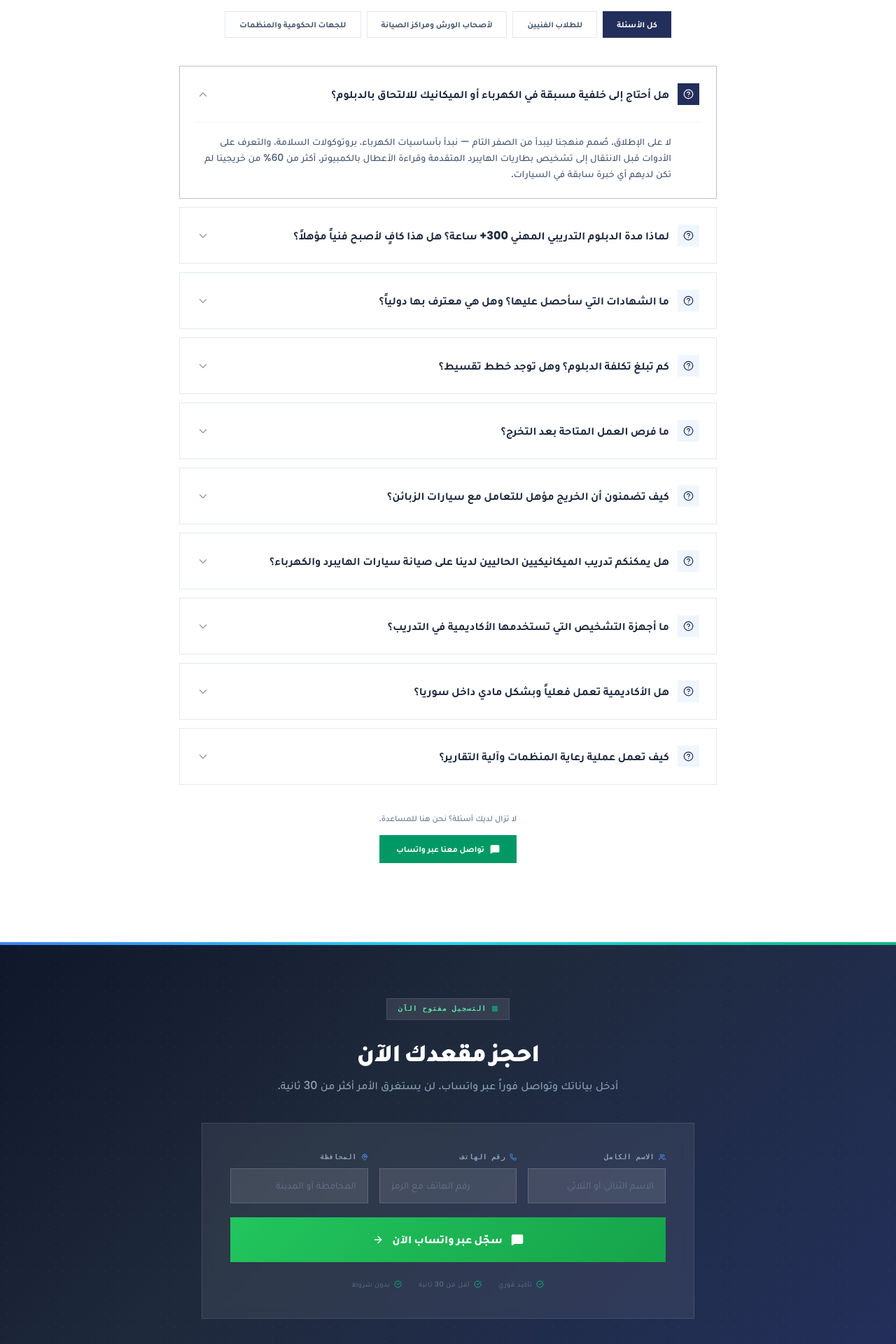
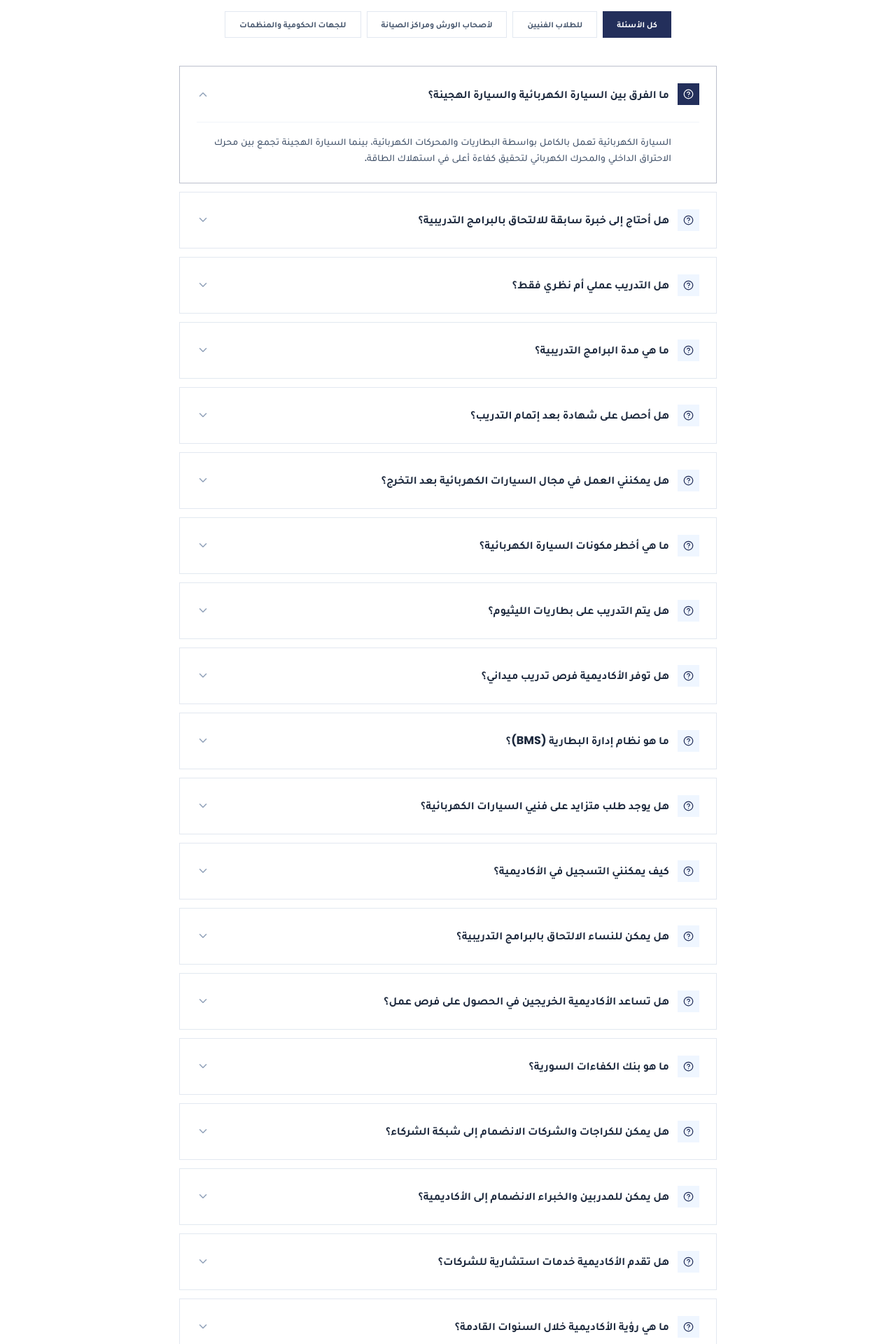
Before and after one commit to AlioM46/hypro-acadmey, a React (Vite) app: page / in a window 1280 px wide. Shown: the part 5980-7900 px from the top of the page at 70% size. Built offline with nearby package versions, Linux system fonts and the light colour scheme.

Commit message:
update academyContent.ts with 20 new translated FAQs

```diff
--- a/src/data/academyContent.ts
+++ b/src/data/academyContent.ts
@@ -298,82 +298,162 @@ export const academyContent: AcademyContent = {
     {
       id: "faq-1",
       category: "student",
-      questionEn: "Do I need any prior experience in electrical engineering or mechanics?",
-      questionAr: "هل أحتاج إلى خلفية مسبقة في الكهرباء أو الميكانيك للالتحاق بالدبلوم؟",
-      answerEn: "Absolutely not. Our curriculum is designed from ground zero — we start with electrical fundamentals, basic safety protocols, and tool familiarization before progressing to advanced hybrid battery diagnostics and computer-based fault reading. Over 60% of our graduates had zero prior automotive experience.",
-      answerAr: "لا على الإطلاق. صُمم منهجنا ليبدأ من الصفر التام — نبدأ بأساسيات الكهرباء، بروتوكولات السلامة، والتعرف على الأدوات قبل الانتقال إلى تشخيص بطاريات الهايبرد المتقدمة وقراءة الأعطال بالكمبيوتر. أكثر من 60% من خريجينا لم تكن لديهم أي خبرة سابقة في السيارات."
+      questionEn: "What is the difference between an electric vehicle (EV) and a hybrid vehicle?",
+      questionAr: "ما الفرق بين السيارة الكهربائية والسيارة الهجينة؟",
+      answerEn: "An electric vehicle operates entirely on batteries and electric motors, whereas a hybrid vehicle combines an internal combustion engine with an electric motor to achieve higher fuel efficiency.",
+      answerAr: "السيارة الكهربائية تعمل بالكامل بواسطة البطاريات والمحركات الكهربائية، بينما السيارة الهجينة تجمع بين محرك الاحتراق الداخلي والمحرك الكهربائي لتحقيق كفاءة أعلى في استهلاك الطاقة."
     },
     {
       id: "faq-2",
       category: "student",
-      questionEn: "Why is the program 300+ hours? Is that enough to become a technician?",
-      questionAr: "لماذا مدة الدبلوم التدريبي المهني 300+ ساعة؟ هل هذا كافٍ لأصبح فنياً مؤهلاً؟",
-      answerEn: "We eliminated all theoretical filler. Because 80% of your daily schedule is hands-on lab work on real vehicles, you absorb what would take 2 years in a traditional classroom. Within the 300+ hours of training, you're diagnosing real customer cars under expert supervision — not studying from textbooks.",
-      answerAr: "قمنا بحذف كل الحشو النظري غير المفيد. بما أن 80% من جدولك اليومي هو عمل تطبيقي مباشر على سيارات حقيقية، فإنك تكتسب ما يعادل سنتين من التعليم التقليدي. خلال 300+ ساعة تدريبية، ستقوم بتشخيص سيارات زبائن فعلية تحت إشراف خبراء — وليس الدراسة من الكتب."
+      questionEn: "Do I need prior experience to enroll in the training programs?",
+      questionAr: "هل أحتاج إلى خبرة سابقة للالتحاق بالبرامج التدريبية؟",
+      answerEn: "No, programs are available for both beginners and professionals, and the appropriate level is determined for each trainee during registration.",
+      answerAr: "لا، تتوفر برامج للمبتدئين والمحترفين، ويتم تحديد المستوى المناسب لكل متدرب عند التسجيل."
     },
     {
       id: "faq-3",
       category: "student",
-      questionEn: "What certificates will I receive? Are they recognized internationally?",
-      questionAr: "ما الشهادات التي سأحصل عليها؟ وهل هي معترف بها دولياً؟",
-      answerEn: "You receive a Professional Automotive Technician Diploma from Hypro Academy, accredited internationally and by vocational bodies. Each certificate includes a unique digital verification code that allows employers and international dealers to instantly verify your credentials online.",
-      answerAr: "ستحصل على دبلوم تدريبي مهني فني صيانة سيارات احترافي من أكاديمية هايبـرو، معتمد دولياً ومحلياً من الجهات المهنية الرسمية. تتضمن كل شهادة رمز تحقق رقمي فريد يتيح لأصحاب العمل والوكلاء الإقليميين التحقق الفوري من مؤهلاتك عبر الإنترنت."
+      questionEn: "Is the training practical or theoretical only?",
+      questionAr: "هل التدريب عملي أم نظري فقط؟",
+      answerEn: "The academy's programs rely on hands-on practical training alongside theoretical concepts to ensure the acquisition of skills required for the job market.",
+      answerAr: "تعتمد برامج الأكاديمية على التدريب العملي والتطبيقي إلى جانب الجانب النظري لضمان اكتساب المهارات المطلوبة لسوق العمل."
     },
     {
       id: "faq-4",
       category: "student",
-      questionEn: "How much does the diploma cost? Are payment plans available?",
-      questionAr: "كم تبلغ تكلفة الدبلوم؟ وهل توجد خطط تقسيط؟",
-      answerEn: "We offer competitive tuition rates that reflect the intensive, hands-on nature of our training. Flexible monthly installment plans are available throughout the 300+ hour training program. Contact our admissions office via WhatsApp for the latest pricing and available discounts for early registration.",
-      answerAr: "نقدم رسوماً دراسية تنافسية تعكس الطبيعة المكثفة والعملية لتدريبنا. تتوفر خطط تقسيط شهرية مرنة طوال فترة البرنامج. تواصل مع مكتب القبول عبر واتساب للاطلاع على أحدث الأسعار والخصومات المتاحة للتسجيل المبكر."
+      questionEn: "What is the duration of the training programs?",
+      questionAr: "ما هي مدة البرامج التدريبية؟",
+      answerEn: "The duration varies depending on the program, ranging from short courses to vocational programs and specialized diplomas.",
+      answerAr: "تختلف المدة حسب البرنامج، وتتراوح بين الدورات القصيرة والبرامج المهنية والدبلومات المتخصصة."
     },
     {
       id: "faq-5",
       category: "student",
-      questionEn: "What career opportunities are available after graduation?",
-      questionAr: "ما فرص العمل المتاحة بعد التخرج؟",
-      answerEn: "Our graduates work as EV/Hybrid diagnostic technicians, battery repair specialists, workshop supervisors, and dealer service consultants. With 92% job placement rate, we connect you directly with partner workshops, car dealerships, and international NGO-funded projects across the region.",
-      answerAr: "يعمل خريجونا كفنيي تشخيص سيارات كهربائية وهايبرد، وأخصائيي إصلاح بطاريات، ومشرفي ورش، ومستشاري خدمة لدى الوكلاء. مع نسبة توظيف 92%، نربطك مباشرة بالورش الشريكة ووكلاء السيارات والمشاريع الممولة من المنظمات الدولية."
+      questionEn: "Do I receive a certificate after completing the training?",
+      questionAr: "هل أحصل على شهادة بعد إتمام التدريب؟",
+      answerEn: "Yes, trainees receive a program completion certificate in accordance with the systems and standards approved by the academy.",
+      answerAr: "نعم، يحصل المتدرب على شهادة إتمام البرنامج وفق الأنظمة والمعايير المعتمدة لدى الأكاديمية."
     },
     {
       id: "faq-6",
-      category: "workshop",
-      questionEn: "How do you ensure graduates are qualified to work on client vehicles?",
-      questionAr: "كيف تضمنون أن الخريج مؤهل للتعامل مع سيارات الزبائن؟",
-      answerEn: "During the final phase of training, students work exclusively on real customer cars under direct supervision of senior engineers. Every candidate must also pass a rigorous high-voltage safety certification exam — including double-insulated circuit handling and emergency shutdown protocols — before graduation.",
-      answerAr: "في المرحلة الأخيرة من التدريب، يعمل الطلاب حصرياً على سيارات زبائن حقيقية تحت إشراف مباشر من كبار المهندسين. يجب على كل مرشح أيضاً اجتياز اختبار شهادة سلامة الفولت العالي الصارم — بما في ذلك التعامل مع الدوائر المعزولة وبروتوكولات الإغلاق الطارئ — قبل التخرج."
+      category: "student",
+      questionEn: "Can I work in the electric vehicle field after graduation?",
+      questionAr: "هل يمكنني العمل في مجال السيارات الكهربائية بعد التخرج؟",
+      answerEn: "Yes, the programs are designed to equip trainees with the skills required to work in service centers and companies associated with electric and hybrid vehicles.",
+      answerAr: "نعم، تم تصميم البرامج لتزويد المتدربين بالمهارات المطلوبة للعمل في مراكز الصيانة والشركات المرتبطة بالمركبات الكهربائية والهجينة."
     },
     {
       id: "faq-7",
-      category: "workshop",
-      questionEn: "Can you train our existing mechanics to handle hybrid/EV vehicles?",
-      questionAr: "هل يمكنكم تدريب الميكانيكيين الحاليين لدينا على صيانة سيارات الهايبرد والكهرباء؟",
-      answerEn: "Yes. We offer customized upskilling programs for existing workshop teams. Your mechanics can attend accelerated modules focused specifically on high-voltage safety, battery diagnostics, and electronic calibration — without disrupting your workshop operations.",
-      answerAr: "نعم. نقدم برامج تطوير مخصصة لفرق الورش الحالية. يمكن لميكانيكييك حضور وحدات مكثفة تركز تحديداً على سلامة الفولت العالي، وتشخيص البطاريات، والمعايرة الإلكترونية — دون تعطيل عمليات ورشتك."
+      category: "student",
+      questionEn: "What are the most hazardous components of an electric vehicle?",
+      questionAr: "ما هي أخطر مكونات السيارة الكهربائية؟",
+      answerEn: "High-voltage battery packs and high-voltage electrical connection systems are among the most critical components that require specialized training and safety procedures.",
+      answerAr: "تعتبر بطاريات الجهد العالي وأنظمة التوصيل الكهربائية عالية الجهد من أهم المكونات التي تتطلب تدريباً وإجراءات سلامة خاصة."
     },
     {
       id: "faq-8",
-      category: "workshop",
-      questionEn: "What diagnostic equipment does your academy use for training?",
-      questionAr: "ما أجهزة التشخيص التي تستخدمها الأكاديمية في التدريب؟",
-      answerEn: "We use professional-grade equipment including HV battery cell balancers (up to 1000V DC), 4-channel oscilloscopes, OBD-II advanced scanners, insulated tool kits rated to IEC 60900, and dedicated power generation grids to ensure uninterrupted training despite local power outages.",
-      answerAr: "نستخدم أجهزة بمستوى احترافي تشمل موازنات خلايا بطاريات الفولت العالي (حتى 1000 فولت)، وراسمات إشارة بأربع قنوات، وأجهزة فحص OBD-II متقدمة، وأطقم أدوات معزولة بمعيار IEC 60900، ومولدات طاقة مخصصة لضمان استمرارية التدريب."
+      category: "student",
+      questionEn: "Is there training on lithium-ion batteries?",
+      questionAr: "هل يتم التدريب على بطاريات الليثيوم؟",
+      answerEn: "Yes, the training programs include learning about lithium batteries, their management systems (BMS), diagnostics, troubleshooting, and related safety procedures.",
+      answerAr: "نعم، تشمل البرامج التدريبية التعرف على بطاريات الليثيوم وأنظمة إدارتها وتشخيص أعطالها وإجراءات السلامة الخاصة بها."
     },
     {
       id: "faq-9",
-      category: "ngo",
-      questionEn: "Is the academy physically operational inside Syria?",
-      questionAr: "هل الأكاديمية تعمل فعلياً وبشكل مادي داخل سوريا؟",
-      answerEn: "Yes. Hypro Academy operates fully equipped, modern laboratory and workshop facilities in Syria. We maintain dedicated power generation infrastructure to ensure persistent, uninterrupted teaching regardless of standard power grid outages in the region.",
-      answerAr: "نعم. تدير أكاديمية هايبـرو مرافق مختبرات وورش حديثة ومجهزة بالكامل في سوريا. نملك بنية تحتية مخصصة لتوليد الطاقة لضمان استمرارية التدريس دون انقطاع بغض النظر عن انقطاعات شبكة الكهرباء في المنطقة."
+      category: "student",
+      questionEn: "Does the academy provide field training opportunities?",
+      questionAr: "هل توفر الأكاديمية فرص تدريب ميداني؟",
+      answerEn: "Yes, the academy works on building a partner network to provide hands-on field training opportunities for trainees and graduates.",
+      answerAr: "هل توفر الأكاديمية فرص تدريب ميداني؟"
     },
     {
       id: "faq-10",
+      category: "student",
+      questionEn: "What is a Battery Management System (BMS)?",
+      questionAr: "ما هو نظام إدارة البطارية (BMS)؟",
+      answerEn: "It is the electronic system responsible for monitoring and protecting the battery, as well as managing charging and discharging processes to ensure performance and safety.",
+      answerAr: "هو النظام الإلكتروني المسؤول عن مراقبة البطارية وحمايتها وإدارة عمليات الشحن والتفريغ لضمان الأداء والسلامة."
+    },
+    {
+      id: "faq-11",
+      category: "student",
+      questionEn: "Is there a growing demand for electric vehicle technicians?",
+      questionAr: "هل يوجد طلب متزايد على فنيي السيارات الكهربائية؟",
+      answerEn: "Yes, the sector is experiencing rapid global and regional growth, which increases the demand for qualified technicians.",
+      answerAr: "نعم، يشهد القطاع نمواً متسارعاً عالمياً وإقليمياً، مما يزيد الطلب على الفنيين المؤهلين."
+    },
+    {
+      id: "faq-12",
+      category: "student",
+      questionEn: "How can I register at the academy?",
+      questionAr: "كيف يمكنني التسجيل في الأكاديمية؟",
+      answerEn: "You can register online through the website or by visiting the academy and contacting the admissions and registration team.",
+      answerAr: "يمكن التسجيل إلكترونياً من خلال الموقع أو عبر زيارة الأكاديمية والتواصل مع فريق القبول والتسجيل."
+    },
+    {
+      id: "faq-13",
+      category: "student",
+      questionEn: "Can women enroll in the training programs?",
+      questionAr: "هل يمكن للنساء الالتحاق بالبرامج التدريبية؟",
+      answerEn: "Yes, all programs are open to both male and female applicants in accordance with the registration requirements of each program.",
+      answerAr: "نعم، جميع البرامج متاحة للراغبين والراغبات وفق شروط التسجيل الخاصة بكل برنامج."
+    },
+    {
+      id: "faq-14",
+      category: "student",
+      questionEn: "Does the academy help graduates find job opportunities?",
+      questionAr: "هل تساعد الأكاديمية الخريجين في الحصول على فرص عمل؟",
+      answerEn: "Yes, employment and placement support are provided through the Syrian Competency Bank, partner networks, and employers.",
+      answerAr: "نعم، من خلال بنك الكفاءات السورية وشبكة الشركاء وأصحاب العمل يتم دعم فرص التوظيف والتشغيل."
+    },
+    {
+      id: "faq-15",
+      category: "student",
+      questionEn: "What is the Syrian Competency Bank?",
+      questionAr: "ما هو بنك الكفاءات السورية؟",
+      answerEn: "It is a specialized platform that compiles data on qualified graduates to connect them with employers and partner companies.",
+      answerAr: "منصة متخصصة تجمع بيانات الخريجين والمؤهلين لربطهم بأصحاب العمل والشركات الشريكة."
+    },
+    {
+      id: "faq-16",
+      category: "workshop",
+      questionEn: "Can garages and companies join the partner network?",
+      questionAr: "هل يمكن للكراجات والشركات الانضمام إلى شبكة الشركاء؟",
+      answerEn: "Yes, companies, garages, and maintenance centers can register in the Hypro partner network to benefit from services and qualified personnel.",
+      answerAr: "نعم، يمكن للكراجات والشركات الانضمام إلى شبكة الشركاء للاستفادة من الخدمات والكوادر المؤهلة."
+    },
+    {
+      id: "faq-17",
+      category: "workshop",
+      questionEn: "Can trainers and experts join the academy?",
+      questionAr: "هل يمكن للمدربين والخبراء الانضمام إلى الأكاديمية؟",
+      answerEn: "Yes, the academy provides a dedicated portal to recruit trainers, experts, and technical specialists.",
+      answerAr: "نعم، توفر الأكاديمية نموذجاً خاصاً لاستقطاب المدربين والخبراء وأصحاب الخبرات الفنية."
+    },
+    {
+      id: "faq-18",
+      category: "dealer",
+      questionEn: "Does the academy offer consultation services for businesses?",
+      questionAr: "هل تقدم الأكاديمية خدمات استشارية للشركات؟",
+      answerEn: "Yes, services include technical and training consultations, business development support, and technology transfer.",
+      answerAr: "نعم، تقدم الأكاديمية خدمات استشارية للشركات تشمل الاستشارات الفنية والتدريبية ودعم تطوير الأعمال ونقل التكنولوجيا."
+    },
+    {
+      id: "faq-19",
       category: "ngo",
-      questionEn: "How does the NGO sponsorship and reporting process work?",
-      questionAr: "كيف تعمل عملية رعاية المنظمات وآلية التقارير؟",
-      answerEn: "We provide fully transparent project tracking: monthly progress reports, attendance logs, skills assessment results, and verified post-graduation employment data. All documentation is audit-compliant and formatted to meet international donor reporting standards.",
-      answerAr: "نقدم تتبعاً شفافاً بالكامل للمشاريع: تقارير تقدم شهرية، سجلات حضور، نتائج تقييم المهارات، وبيانات توظيف موثقة بعد التخرج. جميع الوثائق متوافقة مع معايير التدقيق ومُعدة لتلبية متطلبات تقارير المانحين الدوليين."
+      questionEn: "What is the academy's vision for the coming years?",
+      questionAr: "ما هي رؤية الأكاديمية خلال السنوات القادمة؟",
+      answerEn: "The academy aims to contribute to qualifying more than 10,000 young Syrian men and women over the next five years, connecting them to jobs and professional development.",
+      answerAr: "تسعى الأكاديمية للمساهمة في تأهيل أكثر من 10,000 شاب وشابة سورية خلال السنوات الخمس القادمة وربطهم بفرص العمل والتطوير المهني."
+    },
+    {
+      id: "faq-20",
+      category: "ngo",
+      questionEn: "How can organizations and institutions cooperate with the academy?",
+      questionAr: "كيف يمكن للمنظمات والمؤسسات التعاون مع الأكاديمية؟",
+      answerEn: "Cooperation can be established through training programs, personnel qualification, joint projects, employment support, and transferring knowledge and technology into the Syrian market.",
+      answerAr: "كيف يمكن للمنظمات والمؤسسات التعاون مع الأكاديمية؟ يمكن التعاون من خلال برامج التدريب، وتأهيل الكوادر، والمشاريع المشتركة، ودعم التشغيل، ونقل المعرفة والتكنولوجيا إلى السوق السوري"
     }
   ],
   aboutUs: {
```
